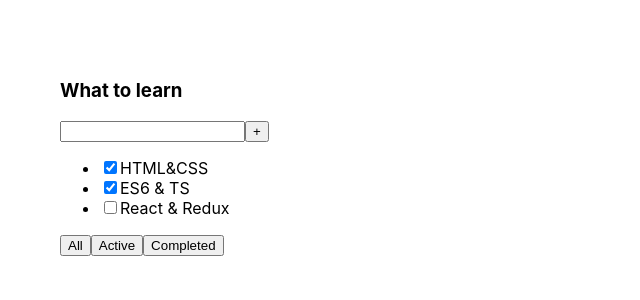
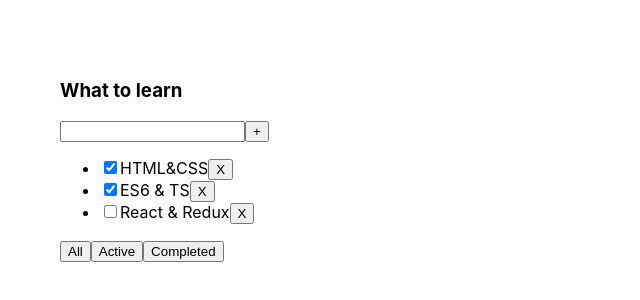
Before and after one commit to KuprIvan/todolist, a React (Create React App) app: page / in a window 1280 px wide. Shown: the top 300 px of the page, without its empty margins (0-640 px from the left). Built offline with nearby package versions, Linux system fonts and the light colour scheme.

Commit message:
end second lesson

```diff
--- a/src/App.tsx
+++ b/src/App.tsx
@@ -7,25 +7,29 @@
     // BLL:
 
     const [filter, setFilter] = useState<FilteredValuesType>('all')
+    const [tasks, setTasks] = useState<Array<TaskType>>([
+        {id: 1, title: 'HTML&CSS', isDone: true},
+        {id: 2, title: 'ES6 & TS', isDone: true},
+        {id: 3, title: 'React & Redux', isDone: false},
+    ])
 
     const todoListTitle: string = "What to learn"
 
-    const todoListTasks: Array<TaskType> = [
-        {id: 1, title: 'HTML&CSS', isDone: true},
-        {id: 2, title: 'ES6 & TS', isDone: true},
-        {id: 3, title: 'React & Redux', isDone: false},
-    ]
     let filteredTasks:Array<TaskType> = []
     const changeFilterValues = (filter: FilteredValuesType) => setFilter(filter)
+    const removeTask = (taskId: number) => {
+        const updatedTask = tasks.filter(t => t.id !== taskId)
+        setTasks(updatedTask)
+    }
 
     if (filter === 'all') {
-        filteredTasks = todoListTasks
+        filteredTasks = tasks
     }
     if (filter === 'active') {
-        filteredTasks = todoListTasks.filter(t => !t.isDone)
+        filteredTasks = tasks.filter(t => !t.isDone)
     }
     if (filter === 'completed') {
-        filteredTasks = todoListTasks.filter(t => t.isDone)
+        filteredTasks = tasks.filter(t => t.isDone)
     }
 
 
@@ -36,7 +40,9 @@
             <TodoList
                 title={todoListTitle}
                 tasks={filteredTasks}
-                changeFilterValue={changeFilterValues}/>
+                changeFilterValue={changeFilterValues}
+                removeTask={removeTask}
+            />
         </div>
 
     );
--- a/src/TasksList.tsx
+++ b/src/TasksList.tsx
@@ -3,6 +3,7 @@
 
 type TasksList = {
     tasks: TaskType[]
+    removeTask: (id: number) => void
 }
 
 const TasksList: FC<TasksList> = (props): JSX.Element => {
@@ -14,6 +15,7 @@
                 <li key={task.id}>
                     <input type="checkbox" checked={task.isDone}/>
                     <span>{task.title}</span>
+                    <button onClick={() => props.removeTask(task.id)}>X</button>
                 </li>
             )
         })
--- a/src/TodoList.tsx
+++ b/src/TodoList.tsx
@@ -7,6 +7,7 @@
     title: string
     tasks: TaskType[]// Array<TaskType>
     changeFilterValue: (filter: FilteredValuesType) => void
+    removeTask: (id: number) => void
 }
 
 export type TaskType = {
@@ -28,7 +29,7 @@
                     <button>+</button>
                 </div>
 
-               <TasksList tasks={props.tasks} />
+               <TasksList tasks={props.tasks} removeTask={props.removeTask}/>
                 <div>
                     <button
                         onClick={() => props.changeFilterValue('all')}
```
